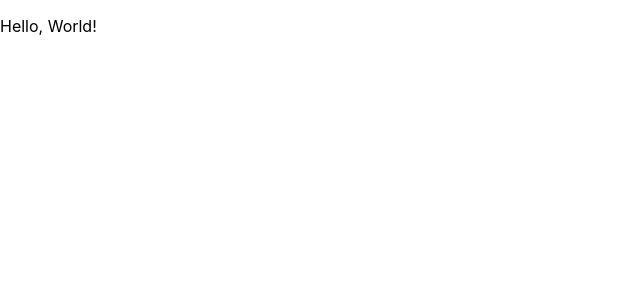
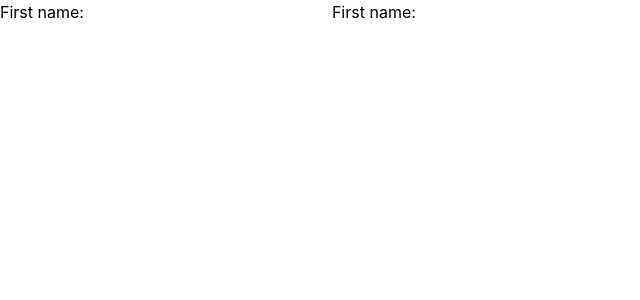
Before and after one commit to sjoliver/pro-dev-01, a React (Create React App) app: page / in a window 1280 px wide. Shown: the top 300 px of the page, without its empty margins (0-640 px from the left). Built offline with nearby package versions, Linux system fonts and the light colour scheme.

Commit message:
added tailwind

```diff
--- a/package.json
+++ b/package.json
@@ -2,7 +2,6 @@
   "name": "pro-dev-01",
   "version": "0.1.0",
   "private": true,
-
   "dependencies": {
     "@testing-library/jest-dom": "^5.16.5",
     "@testing-library/react": "^13.4.0",
@@ -36,5 +35,10 @@
       "last 1 firefox version",
       "last 1 safari version"
     ]
+  },
+  "devDependencies": {
+    "autoprefixer": "^10.4.13",
+    "postcss": "^8.4.19",
+    "tailwindcss": "^3.2.4"
   }
 }
--- /dev/null
+++ b/postcss.config.js
@@ -0,0 +1,6 @@
+module.exports = {
+  plugins: {
+    tailwindcss: {},
+    autoprefixer: {},
+  },
+}
--- a/src/Hello.js
+++ b/src/Hello.js
@@ -4,7 +4,15 @@ const Hello = () => {
 
 
   return (
-    <p>Hello, World!</p>
+    <>
+    <div>
+      <label for="fname">First name:</label>
+      <input type="text" id="fname" name="fname"></input>
+
+      <label for="fname">First name:</label>
+      <input type="text" id="fname" name="fname"></input>
+      </div>
+    </>
   )
 }
 
--- a/src/index.css
+++ b/src/index.css
@@ -1,3 +1,7 @@
+@tailwind base;
+@tailwind components;
+@tailwind utilities;
+
 body {
   margin: 0;
   font-family: -apple-system, BlinkMacSystemFont, 'Segoe UI', 'Roboto', 'Oxygen',
--- /dev/null
+++ b/tailwind.config.js
@@ -0,0 +1,10 @@
+/** @type {import('tailwindcss').Config} */
+module.exports = {
+  content: [
+    "./src/**/*.{js,jsx,ts,tsx}",
+  ],
+  theme: {
+    extend: {},
+  },
+  plugins: [],
+}
```
Also changed, not shown: 1 other file (tests, documents, lock files or other folders).
